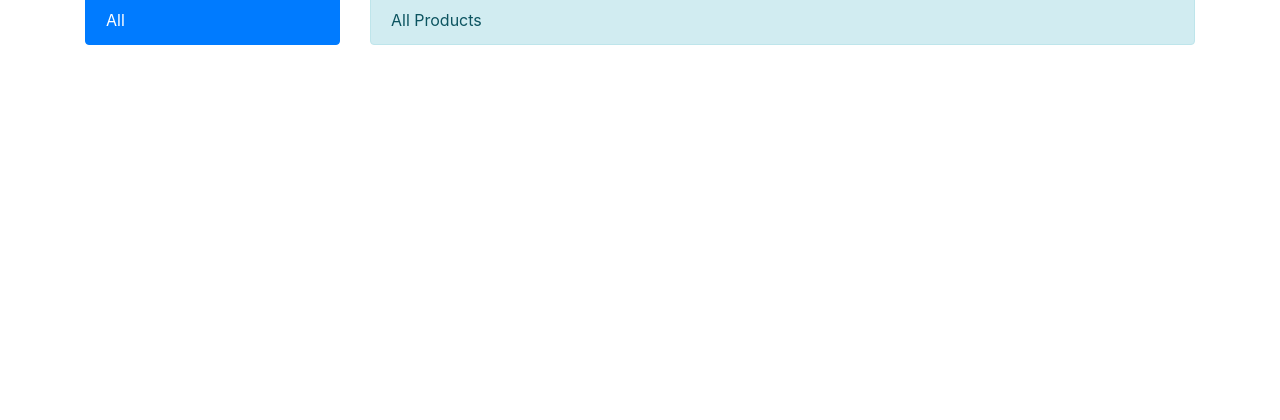
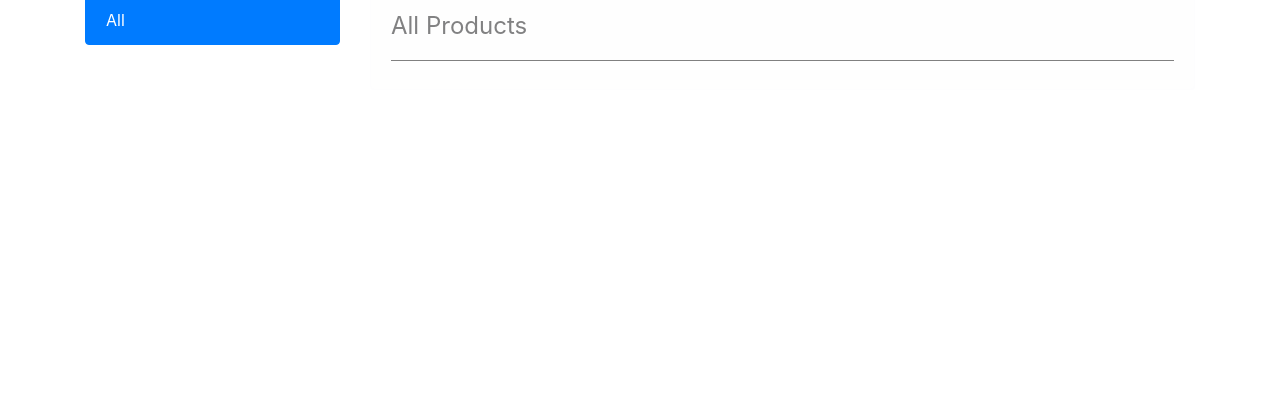
Before and after one commit to plenilune3/secondhand_market, a Django app: page / in a window 1280 px wide. Shown: the part 137-557 px from the top of the page. Run offline with Django 3.2, Linux system fonts and the light colour scheme; data that the repository does not hold is empty; some libraries are stand-ins or nearby versions.

Commit message:
list 타이틀 쪽 hr 추가

```diff
--- a/shop/templates/shop/list.html
+++ b/shop/templates/shop/list.html
@@ -15,9 +15,11 @@
 
 
         <div class="col">
-            <div class="alert alert-info" role="alert">
+            <div class="alert alert-light" role="alert" style="font-size: 1.5rem;">
               {% if current_category %}{{current_category.name}}{% else %}All Products{% endif %}
+              <hr style="border-color: gray; width: 100%;">
             </div>
+
             <div class="row">
             {% for product in products %}
 
```
